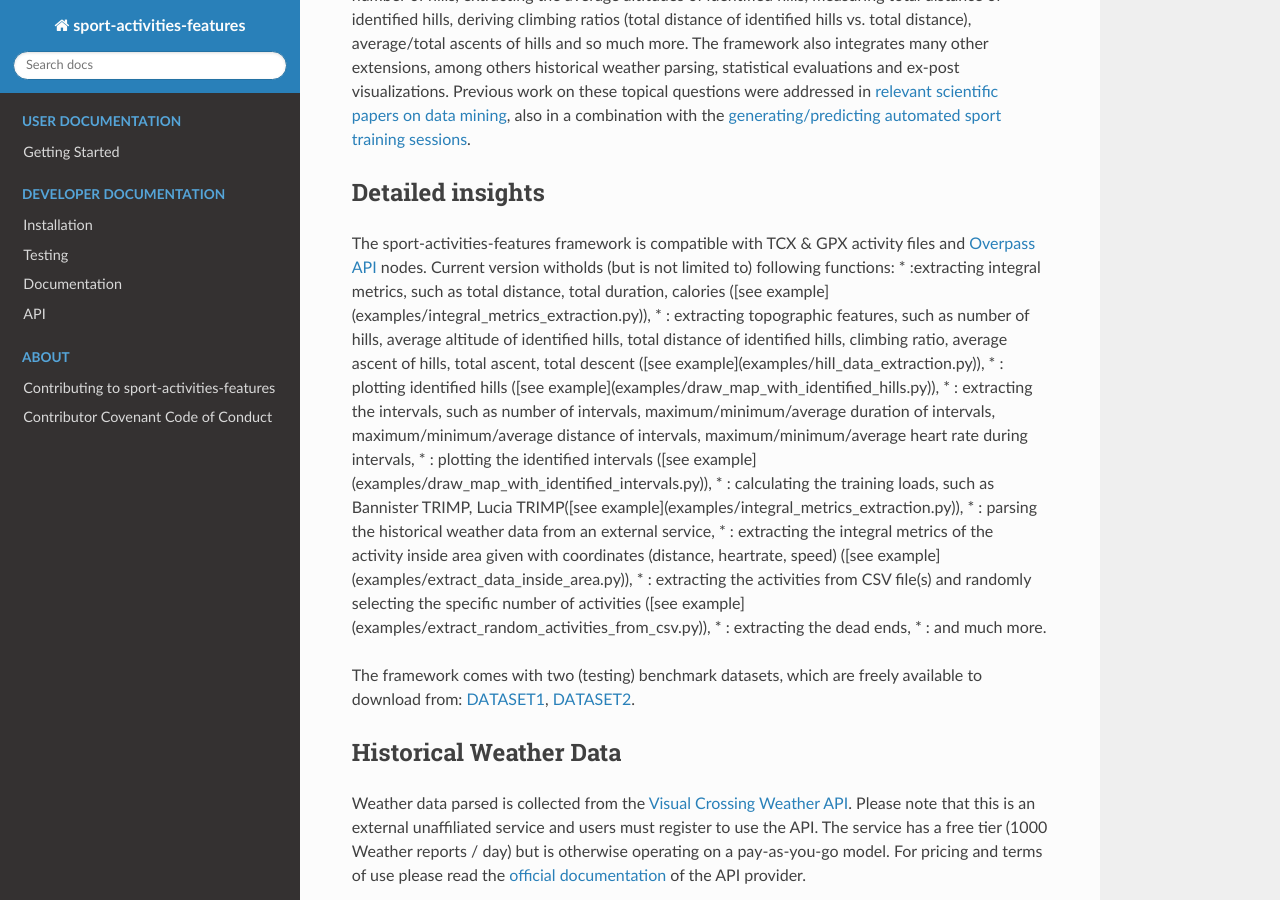
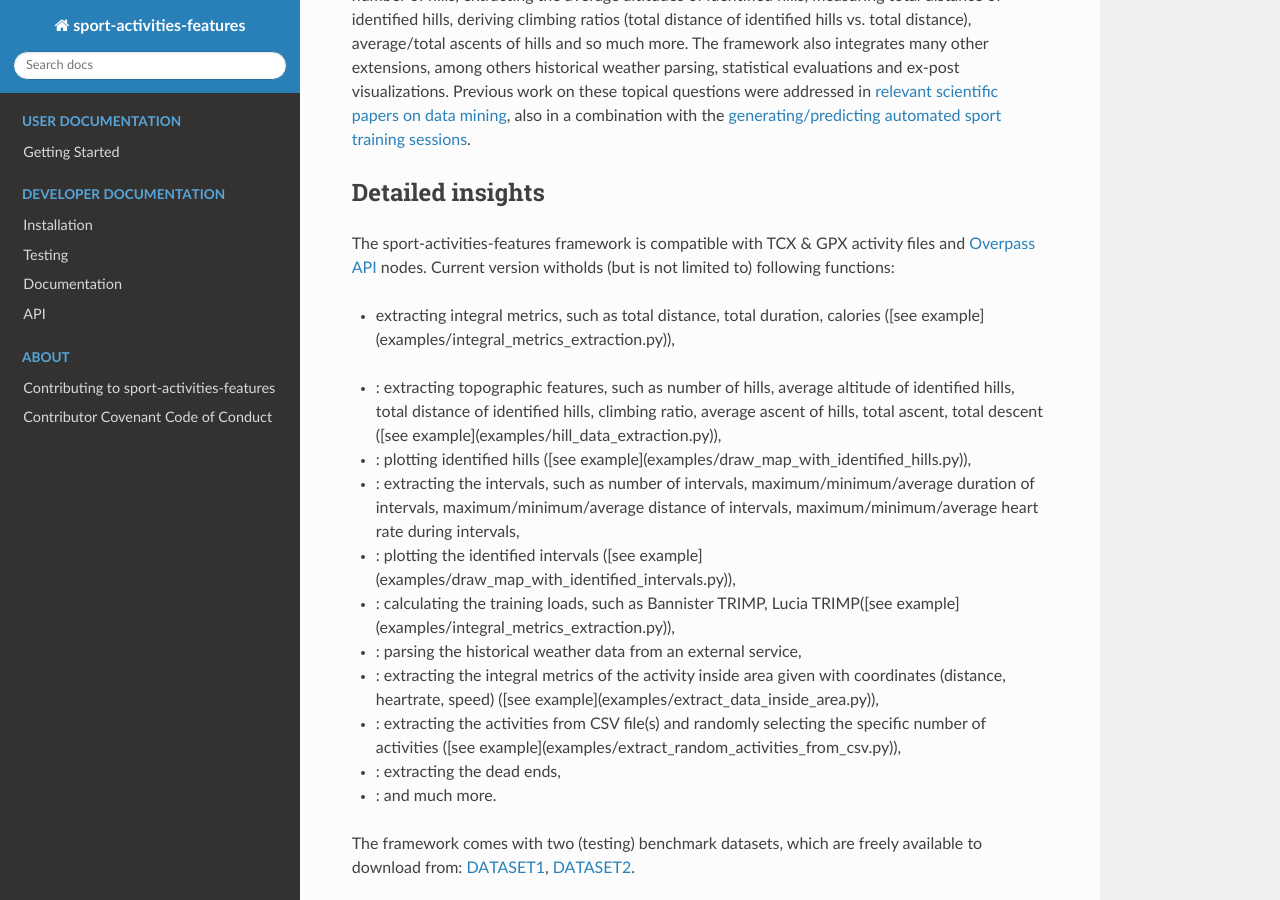
Before and after one commit to firefly-cpp/sport-activities-features, a Sphinx documentation site: the page built from docs/index.rst, in a window 1280 px wide and 900 px high, scrolled down 788 px. Built offline with Sphinx 7.4.7 and the Read the Docs theme 2.0.0, drawn with Linux system fonts in a browser that asks for light colours.

Commit message:
update documentation

```diff
--- a/docs/index.rst
+++ b/docs/index.rst
@@ -18,7 +18,10 @@ The sport-activities-framework on the other side offers a detailed insight into
 Detailed insights
 -----------------------
 The sport-activities-features framework is compatible with TCX & GPX activity files and `Overpass API <https://wiki.openstreetmap.org/wiki/Overpass_API>`_ nodes. Current version witholds (but is not limited to) following functions:
-* :extracting integral metrics, such as total distance, total duration, calories ([see example](examples/integral_metrics_extraction.py)),
+
+- extracting integral metrics, such as total distance, total duration, calories ([see example](examples/integral_metrics_extraction.py)),
+
+
 * : extracting topographic features, such as number of hills, average altitude of identified hills, total distance of identified hills, climbing ratio, average ascent of hills, total ascent, total descent ([see example](examples/hill_data_extraction.py)),
 * : plotting identified hills ([see example](examples/draw_map_with_identified_hills.py)),
 * : extracting the intervals, such as number of intervals, maximum/minimum/average duration of intervals, maximum/minimum/average distance of intervals, maximum/minimum/average heart rate during intervals,
```
